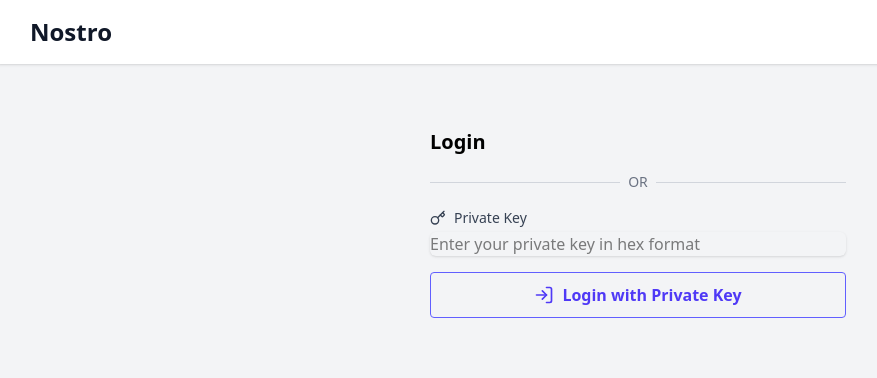
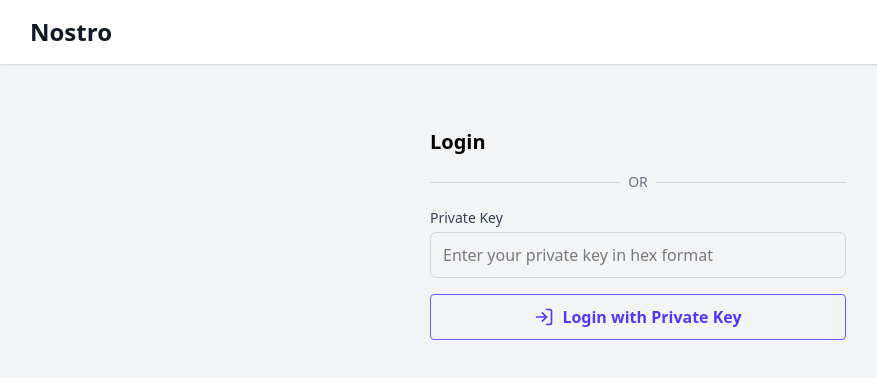
Before and after one commit to minagishl/nostro, a Next.js app: page / in a window 1280 px wide. Shown: the top 378 px of the page, without its empty margins (2-879 px from the left). Built offline with nearby package versions, Linux system fonts and the light colour scheme; what nostr-tools would draw is missing.

Commit message:
refactor: componentize input

```diff
--- a/src/components/nostr/LoginForm.tsx
+++ b/src/components/nostr/LoginForm.tsx
@@ -1,10 +1,11 @@
 'use client';
 
 import { useState, useEffect } from 'react';
-import { LogIn, Key } from 'lucide-react';
+import { LogIn } from 'lucide-react';
 import { useNostrStore } from '@/store/useNostrStore';
 import { checkNostrProvider } from '@/utils/nostr';
 import { Button } from '@/components/ui/Button';
+import { Input } from '@/components/ui/Input';
 
 export const LoginForm = () => {
   const [privateKey, setPrivateKey] = useState('');
@@ -49,22 +50,14 @@ export const LoginForm = () => {
       </div>
 
       <form onSubmit={handlePrivateKeySubmit} className="space-y-4">
-        <div>
-          <div className="flex items-center gap-2">
-            <Key className="h-4 w-4 text-gray-700" />
-            <label htmlFor="privateKey" className="block text-sm font-medium text-gray-700">
-              Private Key
-            </label>
-          </div>
-          <input
+        <Input
           type="password"
           id="privateKey"
-            className="mt-1 block w-full rounded-md border-gray-300 shadow-sm focus:border-blue-500 focus:ring-blue-500"
           value={privateKey}
           onChange={(e) => setPrivateKey(e.target.value)}
           placeholder="Enter your private key in hex format"
+          label="Private Key"
         />
-        </div>
         <Button type="submit" variant="outline" className="w-full">
           <div className="flex items-center justify-center gap-2">
             <LogIn className="h-5 w-5" />
--- /dev/null
+++ b/src/components/ui/Input.tsx
@@ -0,0 +1,41 @@
+import { tv } from 'tailwind-variants';
+import { InputHTMLAttributes } from 'react';
+
+const inputStyles = tv({
+  base: 'w-full rounded-md border px-3 py-2.5 focus:outline-none',
+  variants: {
+    variant: {
+      default:
+        'border-gray-300 focus:border-indigo-500 focus:ring-2 focus:ring-indigo-500 dark:border-gray-600 dark:bg-gray-700 dark:text-white',
+      error: 'border-red-500 focus:border-red-500 focus:ring-red-500',
+    },
+  },
+  defaultVariants: {
+    variant: 'default',
+  },
+});
+
+const labelStyles = tv({
+  base: 'mb-1 block text-sm font-medium text-gray-700 dark:text-gray-300',
+});
+
+type InputProps = {
+  label?: string;
+  error?: string;
+} & InputHTMLAttributes<HTMLInputElement>;
+
+export function Input({ label, error, className, ...props }: InputProps) {
+  return (
+    <div className="w-full">
+      {label && <label className={labelStyles()}>{label}</label>}
+      <input
+        className={inputStyles({
+          variant: error ? 'error' : 'default',
+          className,
+        })}
+        {...props}
+      />
+      {error && <p className="mt-1 text-sm text-red-500">{error}</p>}
+    </div>
+  );
+}
```
Lines whose indentation alone changed are shown as unchanged.
